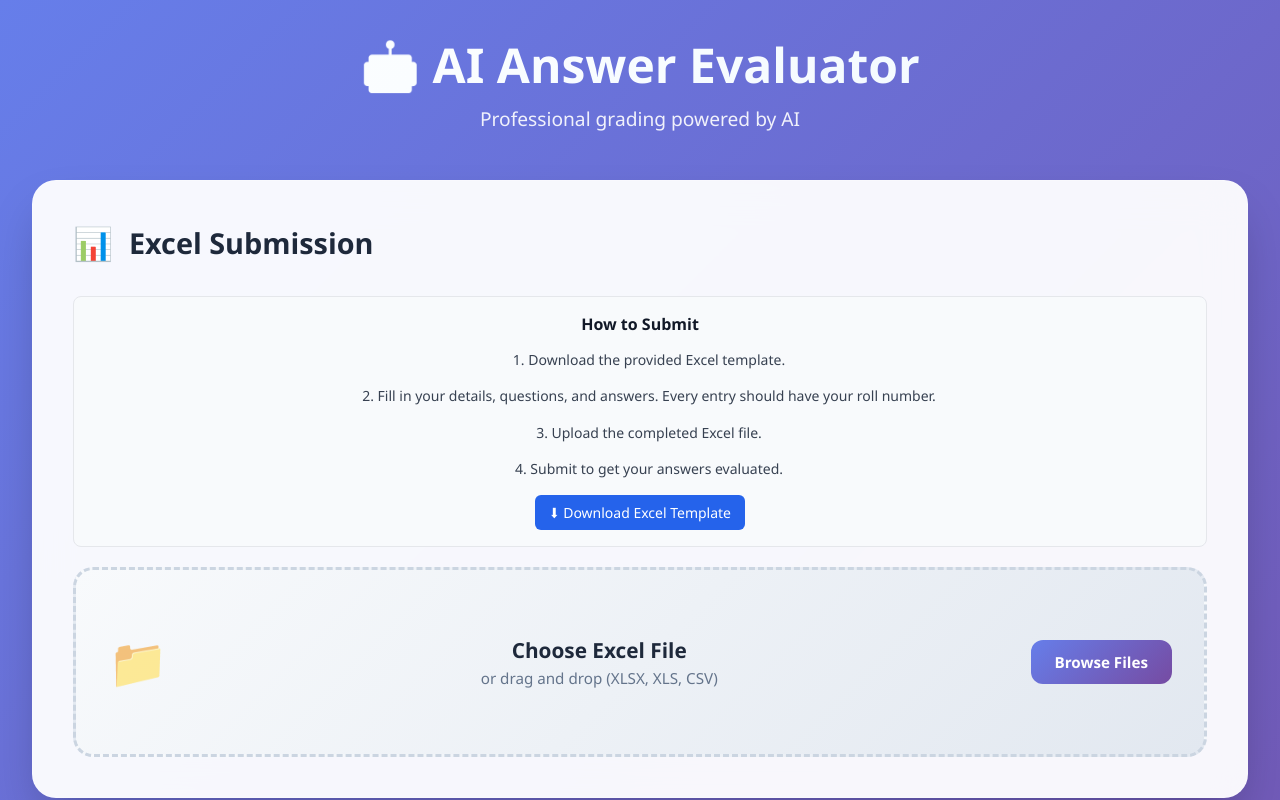
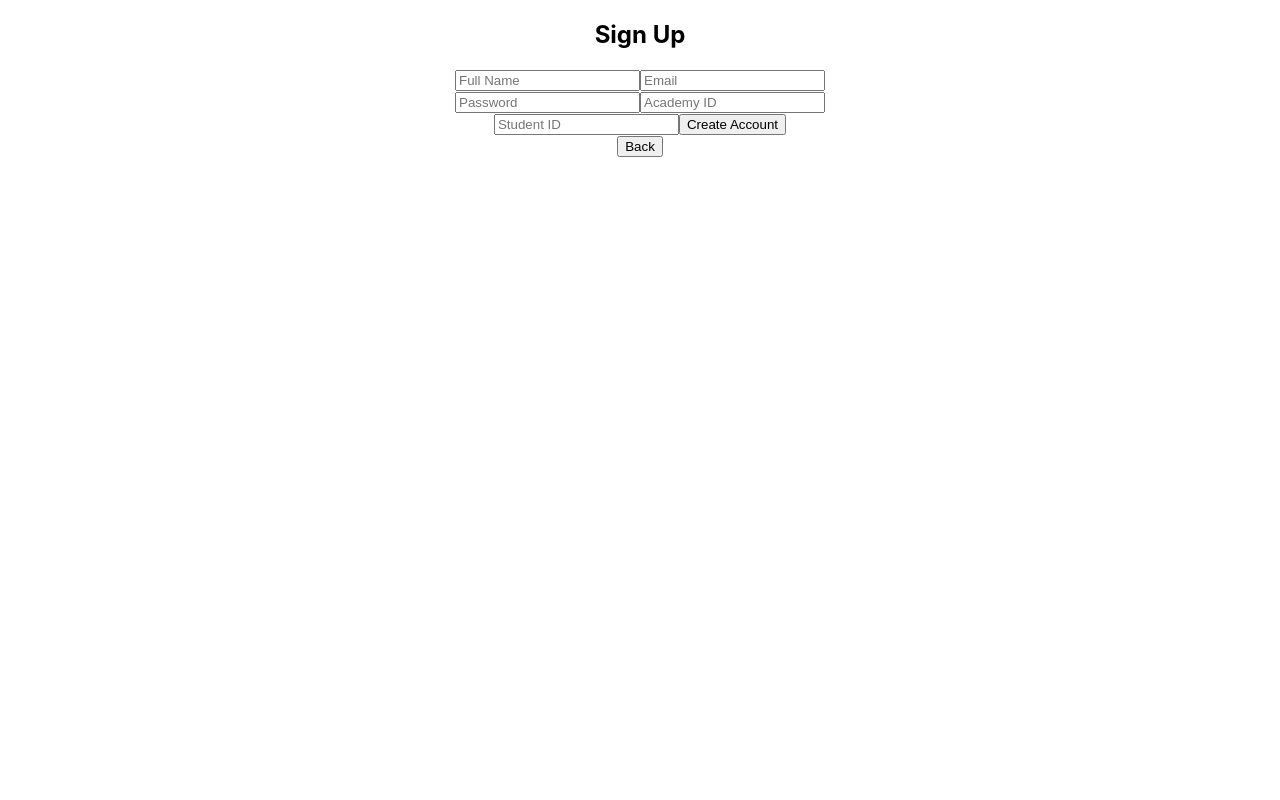
Before and after one commit to ravirajvaidya/examevaluator, a React (Create React App) app: page /signup in a window 1280 px wide. Shown: the top 800 px of the page. Built offline with nearby package versions, Linux system fonts and the light colour scheme.

Commit message:
Login And Signup Pages added with Routing

```diff
--- a/package.json
+++ b/package.json
@@ -10,6 +10,7 @@
     "axios": "^1.13.2",
     "react": "^19.2.3",
     "react-dom": "^19.2.3",
+    "react-router-dom": "^7.12.0",
     "react-scripts": "5.0.1",
     "web-vitals": "^2.1.4",
     "xlsx": "^0.18.5"
--- a/src/App.js
+++ b/src/App.js
@@ -1,6 +1,10 @@
 import logo from './logo.svg';
 import './App.css';
+import { BrowserRouter, Routes, Route } from 'react-router-dom';
 import EvaluationPage from './components/EvaluationPage';
+import LoginPage from './components/LoginPage';
+import PageNotFound from './components/PageNotFound';
+import SignUpPage from './components/SignUpPage';
 // import Info from './components/Info';
 // import ExcelEvaluator from './components/ExcelEvaluator';
 
@@ -9,7 +13,16 @@ function App() {
     <div className="App">
       {/* <Info></Info> */}
       {/* <ExcelEvaluator></ExcelEvaluator> */}
-      <EvaluationPage></EvaluationPage>
+      {/* <EvaluationPage></EvaluationPage> */}
+
+      <BrowserRouter>
+        <Routes>
+          <Route path='/' element={<LoginPage />}></Route>
+          <Route path='/signup' element={<SignUpPage />}></Route>
+          <Route path='/dashboard' element={<EvaluationPage />}></Route>
+          <Route path='*' element={<PageNotFound />}></Route>
+        </Routes>
+      </BrowserRouter>
     </div>
   );
 }
--- /dev/null
+++ b/src/components/LoginPage.jsx
@@ -0,0 +1,80 @@
+import React from "react";
+
+import { useState } from "react";
+import { useNavigate } from "react-router-dom";
+
+export default function LoginPage(props) {
+    const navigate = useNavigate();
+
+    const [formData, setFormData] = useState({
+        email: "",
+        password: ""
+    });
+
+    const [loading, setLoading] = useState(false);
+    const [error, setError] = useState("");
+
+    const handleChange = (e) => {
+        const { name, value } = e.target;
+        setFormData((prev) => ({
+            ...prev,
+            [name]: value
+        }));
+    };
+
+    const handleSubmit = async (e) => {
+        e.preventDefault();
+        setError("");
+        setLoading(true);
+
+        try {
+            console.log("Login Data:", formData);
+
+            // TODO: Supabase / API login
+            // await supabase.auth.signInWithPassword({
+            //   email: formData.email,
+            //   password: formData.password,
+            // });
+
+            navigate('/dashboard')
+
+        } catch (err) {
+            setError("Invalid email or password");
+        } finally {
+            setLoading(false);
+        }
+    };
+
+    return (
+        <div style={{ maxWidth: "400px", margin: "auto" }}>
+            <h2>Login</h2>
+
+            {error && <p style={{ color: "red" }}>{error}</p>}
+
+            <form onSubmit={handleSubmit}>
+                <input
+                    type="email"
+                    name="email"
+                    placeholder="Email"
+                    value={formData.email}
+                    onChange={handleChange}
+                    required
+                />
+
+                <input
+                    type="password"
+                    name="password"
+                    placeholder="Password"
+                    value={formData.password}
+                    onChange={handleChange}
+                    required
+                />
+
+                <button type="submit" disabled={loading}>
+                    {loading ? "Logging in..." : "Login"}
+                </button>
+            </form>
+            <button type="button" onClick={() => navigate("/signup")}>Sign Up</button>
+        </div>
+    );
+}
--- /dev/null
+++ b/src/components/PageNotFound.jsx
@@ -0,0 +1,5 @@
+export default function PageNotFound() {
+    return (<>
+        <h2>Page Not Found !!!!</h2>
+    </>)
+}
--- /dev/null
+++ b/src/components/SignUpPage.jsx
@@ -0,0 +1,84 @@
+import React from "react";
+import { useState } from "react";
+import { useNavigate } from "react-router-dom";
+
+export default function SignUpPage(props) {
+    const navigate = useNavigate();
+
+    const [formData, setFormData] = useState({
+        name: "",
+        email: "",
+        password: "",
+        academyId: "",
+        studentId: ""
+    });
+
+    const handleChange = (e) => {
+        const { name, value } = e.target;
+        setFormData((prev) => ({
+            ...prev,
+            [name]: value
+        }));
+    };
+
+    const handleSubmit = (e) => {
+        e.preventDefault();
+        console.log("Signup Data:", formData);
+
+        // TODO: Call Supabase / API here
+    };
+
+    return (
+        <div style={{ maxWidth: "400px", margin: "auto" }}>
+            <h2>Sign Up</h2>
+
+            <form onSubmit={handleSubmit}>
+                <input
+                    type="text"
+                    name="name"
+                    placeholder="Full Name"
+                    value={formData.name}
+                    onChange={handleChange}
+                    required
+                />
+
+                <input
+                    type="email"
+                    name="email"
+                    placeholder="Email"
+                    value={formData.email}
+                    onChange={handleChange}
+                    required
+                />
+
+                <input
+                    type="password"
+                    name="password"
+                    placeholder="Password"
+                    value={formData.password}
+                    onChange={handleChange}
+                    required
+                />
+
+                <input
+                    type="text"
+                    name="academyId"
+                    placeholder="Academy ID"
+                    value={formData.academyId}
+                    onChange={handleChange}
+                />
+
+                <input
+                    type="text"
+                    name="studentId"
+                    placeholder="Student ID"
+                    value={formData.studentId}
+                    onChange={handleChange}
+                />
+
+                <button type="submit">Create Account</button>
+            </form>
+            <button type="button" onClick={() => navigate("/")}>Back</button>
+        </div>
+    );
+}
```
Also changed, not shown: 1 other file (tests, documents, lock files or other folders).
